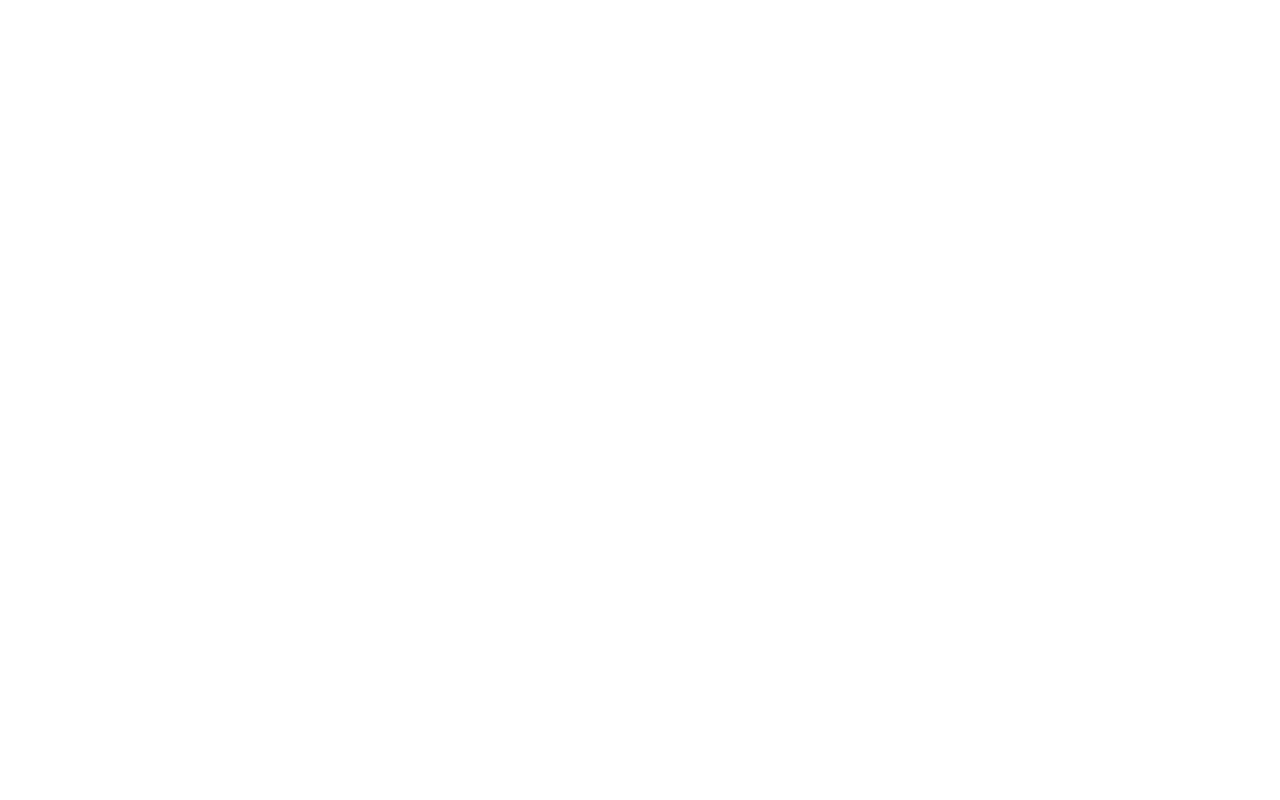
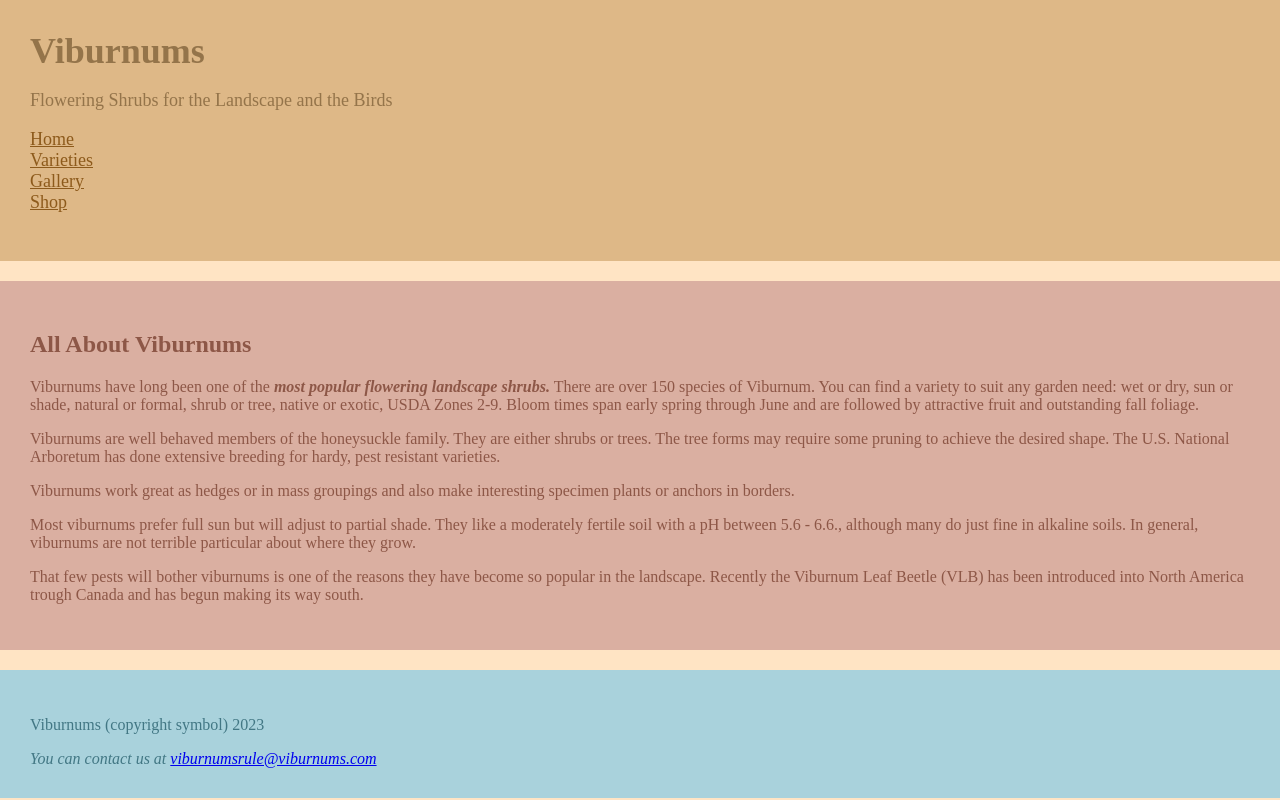
Before and after one commit to cascara4/5-structure, a plain HTML site: page viburnum.html in a window 1280 px wide. Drawn offline with Linux system fonts and the light colour scheme.

Commit message:
create viburnums page

```diff
--- a/styles.css
+++ b/styles.css
@@ -9,6 +9,7 @@
 .site-header {
     background-color: burlywood;
     padding: 30px;
+    margin-bottom: 20px;
 
     color: rgb(148, 116, 74);
     font-size: large;
@@ -18,6 +19,30 @@
     margin: 0;
 }
 
-.un-bullet {
+.nav {
     list-style: none;
+    margin-left: -40px;
 }
+
+.nav-links {
+    color: rgb(141, 90, 27);
+}
+
+.main-content {
+    background-color: rgb(218, 175, 161);
+    padding: 30px;
+    margin-bottom: 20px;
+
+    color: rgb(141, 87, 71);
+}
+
+.site-footer {
+    background-color: rgb(169, 210, 220);
+    padding: 30px;
+
+    color: rgb(66, 119, 132);
+}
+
+.callout {
+    font-weight: 800;
+}
--- a/uwm.html
+++ b/uwm.html
@@ -0,0 +1,18 @@
+<!DOCTYPE html>
+<html lang="en">
+    <head>
+        <meta charset="utf-8">
+        <title>Structure</title>
+        <link rel="stylesheet" href="styles.css">
+    </head>
+
+    <body>
+        <header class="site-header">
+            <h1 class="page-name">Structure</h1>
+
+
+        </header>
+
+    </body>
+
+</html>
--- a/viburnum.html
+++ b/viburnum.html
@@ -0,0 +1,65 @@
+<!DOCTYPE html>
+<html lang="en">
+    <head>
+        <meta charset="utf-8">
+        <title>Structure</title>
+        <link rel="stylesheet" href="styles.css">
+    </head>
+
+    <body>
+        <header class="site-header">
+            <h1 class="page-name">Viburnums</h1>
+            <p>Flowering Shrubs for the Landscape and the Birds</p>
+            <ul class="nav">
+                <li>
+                    <a class="nav-links" href="index.html">Home</a>
+                </li>
+                <li>
+                    <a class="nav-links" href="">Varieties</a>
+                </li>
+                <li>
+                    <a class="nav-links" href="">Gallery</a>
+                </li>
+                <li>
+                    <a class="nav-links" href="">Shop</a>
+                </li>
+            </ul>
+        </header>
+
+        <main class="main-content">
+            <h2>All About Viburnums</h2>
+
+            <p>
+                Viburnums have long been one of the <em class="callout">most popular flowering landscape shrubs.</em>
+                There are over 150 species of Viburnum. You can find a variety to suit any garden need:
+                wet or dry, sun or shade, natural or formal, shrub or tree, native or exotic, USDA Zones 2-9.
+                Bloom times span early spring through June and are followed by attractive fruit and outstanding fall foliage.
+            </p>
+            <p>
+                Viburnums are well behaved members of the honeysuckle family. They are either shrubs or trees. The tree forms may require some pruning to achieve the desired shape. The U.S. National Arboretum has done extensive breeding for hardy, pest resistant varieties.
+            </p>
+           <p>
+                Viburnums work great as hedges or in mass groupings and also make interesting specimen plants or anchors in borders.
+            </p>
+            <p>
+                Most viburnums prefer full sun but will adjust to partial shade. They like a moderately fertile soil with a pH between 5.6 - 6.6., although many do just fine in alkaline soils. In general, viburnums are not terrible particular about where they grow.
+            </p>
+            <p>That few pests will bother viburnums is one of the reasons they have become so popular in the landscape. Recently the Viburnum Leaf Beetle (VLB) has been introduced into North America trough Canada and has begun making its way south.
+            </p>
+        </main>
+
+        <footer class="site-footer">
+            <p>
+                Viburnums (copyright symbol) 2023
+            </p>
+            <address>
+                You can contact us at
+                    <a href="mailto:viburnumsrule@viburnums.com">
+                        viburnumsrule@viburnums.com
+                    </a>
+            </address>
+        </footer>
+
+    </body>
+
+</html>
```
Also changed, not shown: index.html (+1 -1 lines).
